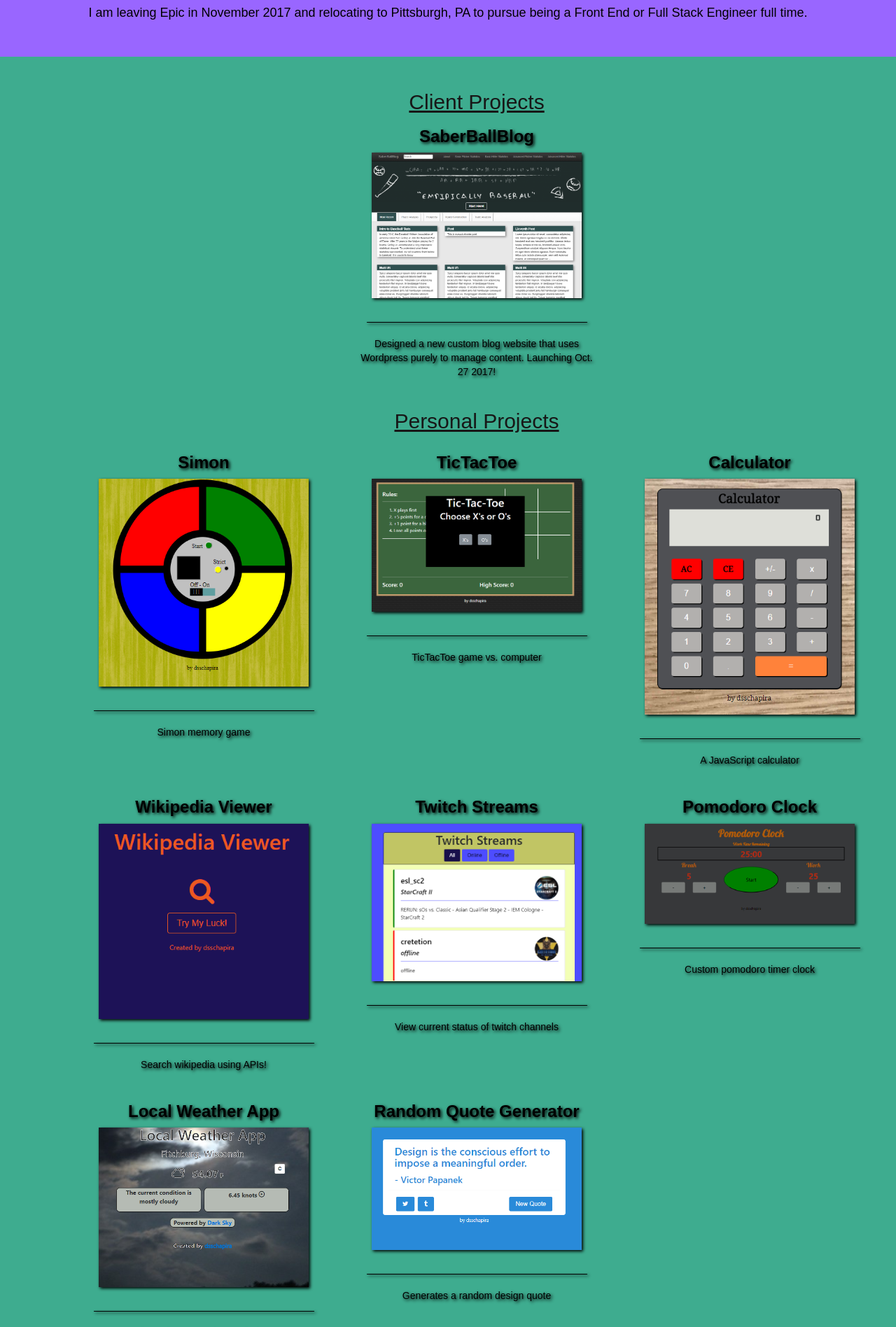
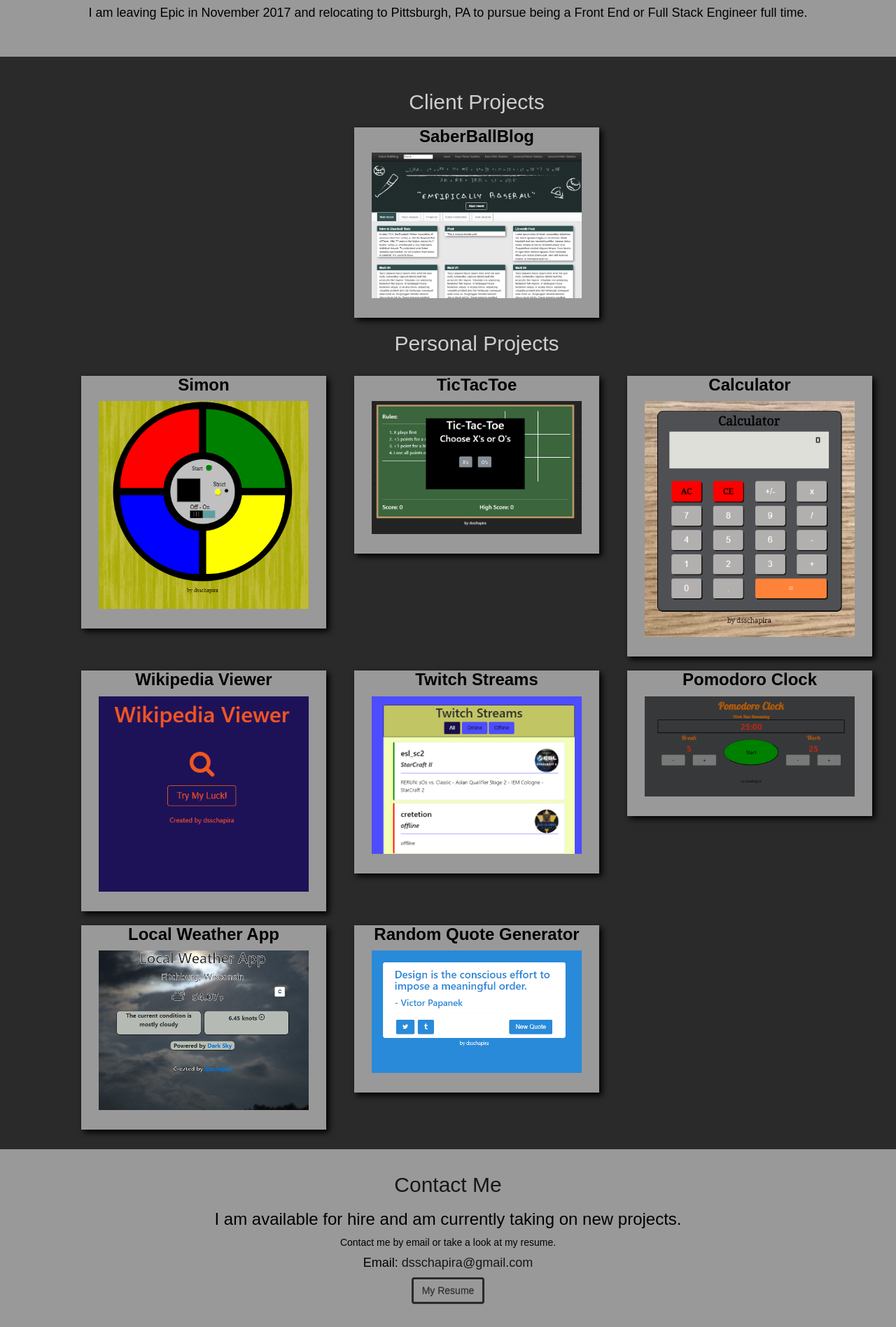
Before and after one commit to dsschapira/my-portfolio-site, a React (Create React App) app: page / in a window 1280 px wide. Shown: the part 889-2785 px from the top of the page at 70% size. Built offline with nearby package versions, Linux system fonts and the light colour scheme.

Commit message:
Cleaner, darker color pallete

```diff
--- a/src/components/Banner.js
+++ b/src/components/Banner.js
@@ -10,9 +10,9 @@
                 <div className="jumbotron-content text-center">
                     <h1>Dan Schapira</h1>
                     <p>Solving problems with code</p>
-                    <SocialIcon color="black" url="https://github.com/dsschapira"/>
+                    <SocialIcon color="#CECECE" url="https://github.com/dsschapira"/>
                     <SocialIcon color="#12249C" url="https://www.linkedin.com/in/daniel-schapira-5754015a/"/>
-                    <SocialIcon url="https://codepen.io/dsschapira/"/>
+                    <SocialIcon color="#CECECE" url="https://codepen.io/dsschapira/"/>
                     <SocialIcon url="https://www.freecodecamp.org/dsschapira"/>
                 </div>
             </Jumbotron>
--- a/src/components/Portfolio.js
+++ b/src/components/Portfolio.js
@@ -11,7 +11,7 @@
             <div className="portfolio-content-container text-center">
                 <Grid>
                     <Row>
-                        <h2>Client Projects</h2>
+                        <h2 className="portfolio-header">Client Projects</h2>
                         <PostCard
                             key={"a"}
                             title={Data.client["0"].title}
@@ -23,7 +23,7 @@
                             blurb={Data.client["0"].blurb}
                         />
                     </Row>
-                    <h2>Personal Projects</h2>
+                    <h2 className="portfolio-header">Personal Projects</h2>
                     <Row>
                         {personalProjects.map((proj,index)=>{
                             if(index<3){
--- a/src/components/PostCard.js
+++ b/src/components/PostCard.js
@@ -67,8 +67,6 @@
                         <h3 className="card-title mt-2"><strong>{this.props.title}</strong></h3>
                         <div className="card-block pb-2">
                             <img className="card-img-top mt-2" src={require('../assets/'+this.props.imgURL+'.PNG')} alt="Card topper"/>
-                            <hr className="post-card-hr"/>
-                            <p className="card-text">{this.props.description}</p>
                         </div>
                         {cardModal}
                     </div>
@@ -82,8 +80,6 @@
                         <h3 className="card-title mt-2"><strong>{this.props.title}</strong></h3>
                         <div className="card-block pb-2">
                             <img className="card-img-top mt-2" src={require('../assets/'+this.props.imgURL+'.PNG')} alt="Card topper"/>
-                            <hr className="post-card-hr"/>
-                            <p className="card-text">{this.props.description}</p>
                         </div>
                         {cardModal}
                     </div>
--- a/src/styles/App.css
+++ b/src/styles/App.css
@@ -12,8 +12,8 @@
     margin-bottom:0px;
 }
 .navbar-default{
-    background-image: linear-gradient(to bottom,#0abab5 0,#0abab5 100%);
-    border-color:#0abab5;
+    background-image: linear-gradient(to bottom,#2A2A2A 0,#2A2A2A 100%);
+    border-color:#CECECE;
     border-radius:0px;
 }
 .navbar-default .navbar-brand {
@@ -26,7 +26,7 @@
     color:#171717;
 }
 .navbar-default .navbar-nav>li>a:focus{
-    color:#171717;
+    color:#fdf5e6;
 }
 .navbar-nav>li:hover{
     background-color:#c0c0c0;
@@ -42,7 +42,7 @@
     opacity:0.4;
 }
 .about-container{
-    background-color:#9966ff;
+    background-color:#999999;
     width:100%;
     min-height:500px;
     padding-bottom:1em;
@@ -64,7 +64,7 @@
 .portfolio-container{
     width: 100%;
     min-height: 500px;
-    background-color:#3EAC8F;
+    background-color:#2A2A2A;
     padding-bottom:2em;
     padding-top: 2em;
 }
@@ -75,7 +75,9 @@
 }
 h2{
     color: #171717;
-    text-decoration: underline;
+}
+.portfolio-header{
+    color:#CECECE;
 }
 .card-block>img{
     max-width:300px;
@@ -94,8 +96,8 @@
     margin-bottom: 2em;
     max-width:350px;
     margin:0 auto;
-    background-image: linear-gradient(top left,#2672a6 0,#0abab5 100%);
-    filter: drop-shadow(2px 2px 2px black);
+    background-color:#999999;
+    filter: drop-shadow(4px 4px 4px black);
 }
 .post-card:hover{
     filter:none;
@@ -106,7 +108,7 @@
     width:90%;
 }
 .contact-container{
-    background-color:#9966ff;
+    background-color:#999999;
     width:100%;
     min-height:200px;
     padding-bottom: 3em;
@@ -121,8 +123,14 @@
     color:#171717;
 }
 .contact-content-container>button{
-    color:#fdf5e6;
+    background-image:none;
+    background-color:transparent;
+    border: 3px solid #2A2A2A;
+    color:#2A2A2A;
 }
 .contact-content-container>button:hover{
-    color:#171717;
+    background-image:none;
+    background-color:#2A2A2A;
+    color:#999999;
+    border:3px solid #CECECE;
 }
```
